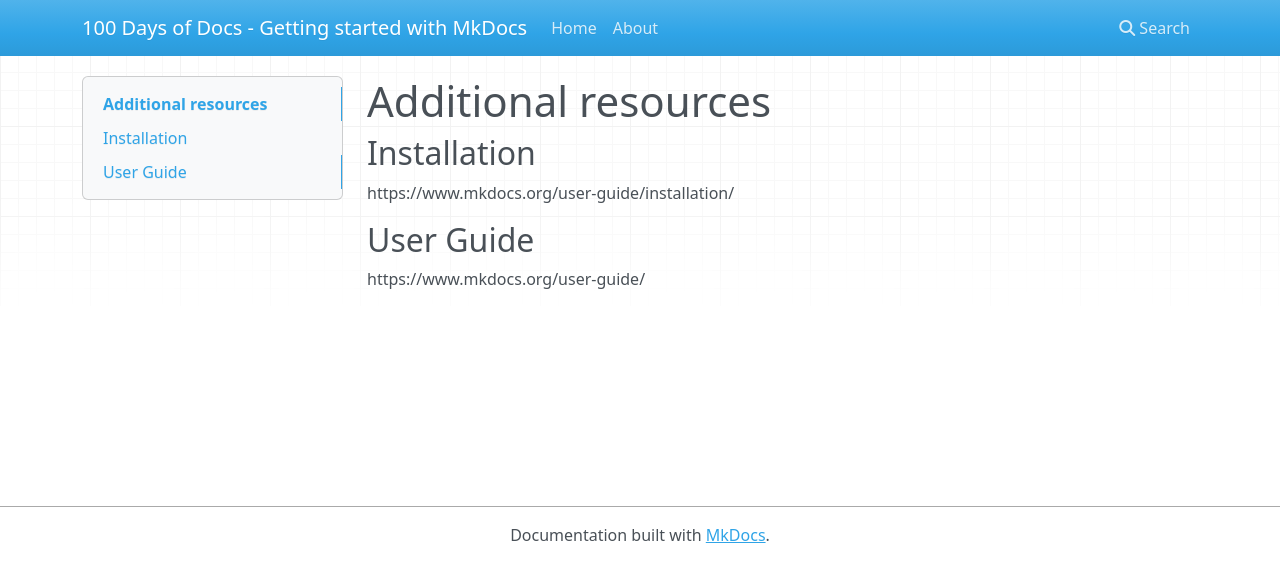
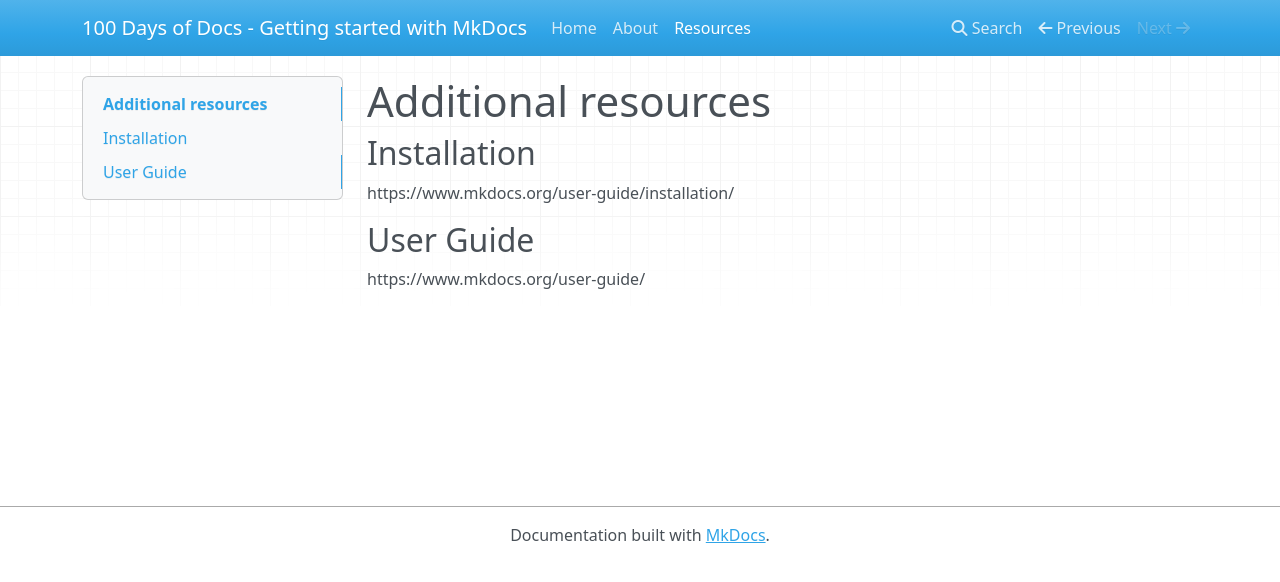
Before and after one commit to 100daysofdocs/mkdocs-getting-started, an MkDocs documentation site: the page built from docs/additional.md, in a window 1280 px wide. Shown: the top 582 px of the page. Built offline with MkDocs 1.6.1, drawn with Linux system fonts in a browser that asks for light colours; nearby versions of some CDN libraries; part of the change alters nothing that is shown.

Commit message:
Update mkdocs.yml

```diff
--- a/mkdocs.yml
+++ b/mkdocs.yml
@@ -3,3 +3,4 @@ site_url: https://example.com/
 nav:
     - Home: index.md
     - About: about.md
+    - Resources: additional.md
```
